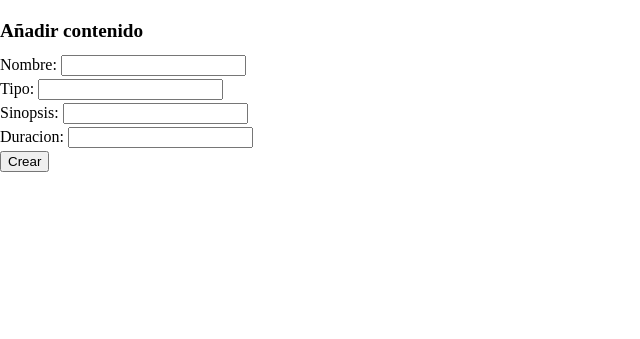
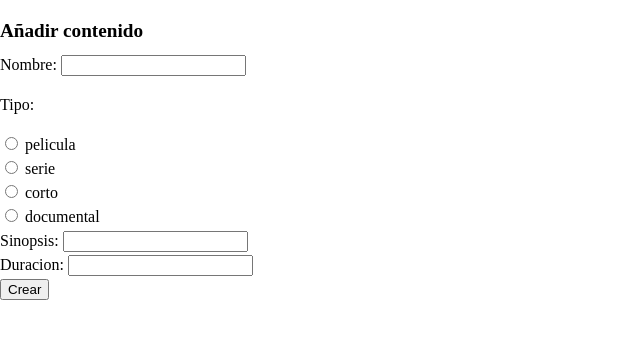
Before and after one commit to jesuchito/prueba, a Flask app: page /contenido in a window 1280 px wide. Shown: the top 339 px of the page, without its empty margins (0-640 px from the left). Run offline with Flask 3, Linux system fonts and the light colour scheme; data that the repository does not hold is empty; some libraries are stand-ins or nearby versions.

Commit message:
formulario tipo

```diff
--- a/templates/index.html
+++ b/templates/index.html
@@ -13,8 +13,15 @@
     <form action="" method="post">
         <label for="name">Nombre: </label>
         <input type="text" id="name" name="name" /><br>
-        <label for="tipo">Tipo: </label>
-        <input type="text" id="tipo" name="tipo" /><br>
+        <p>Tipo:</p>
+        <input type="radio" id="pelicula" name="tipo" value="pelicula">
+        <label for="pelicula">pelicula</label><br>
+        <input type="radio" id="serie" name="tipo" value="serie">
+        <label for="serie">serie</label><br>
+        <input type="radio" id="corto" name="tipo" value="corto">
+        <label for="corto">corto</label><br>
+        <input type="radio" id="documental" name="tipo" value="documental">
+        <label for="documental">documental</label><br>
         <label for="sinopsis">Sinopsis: </label>
         <input type="text" id="sinopsis" name="sinopsis" /><br>
         <label for="duracion">Duracion: </label>
```
